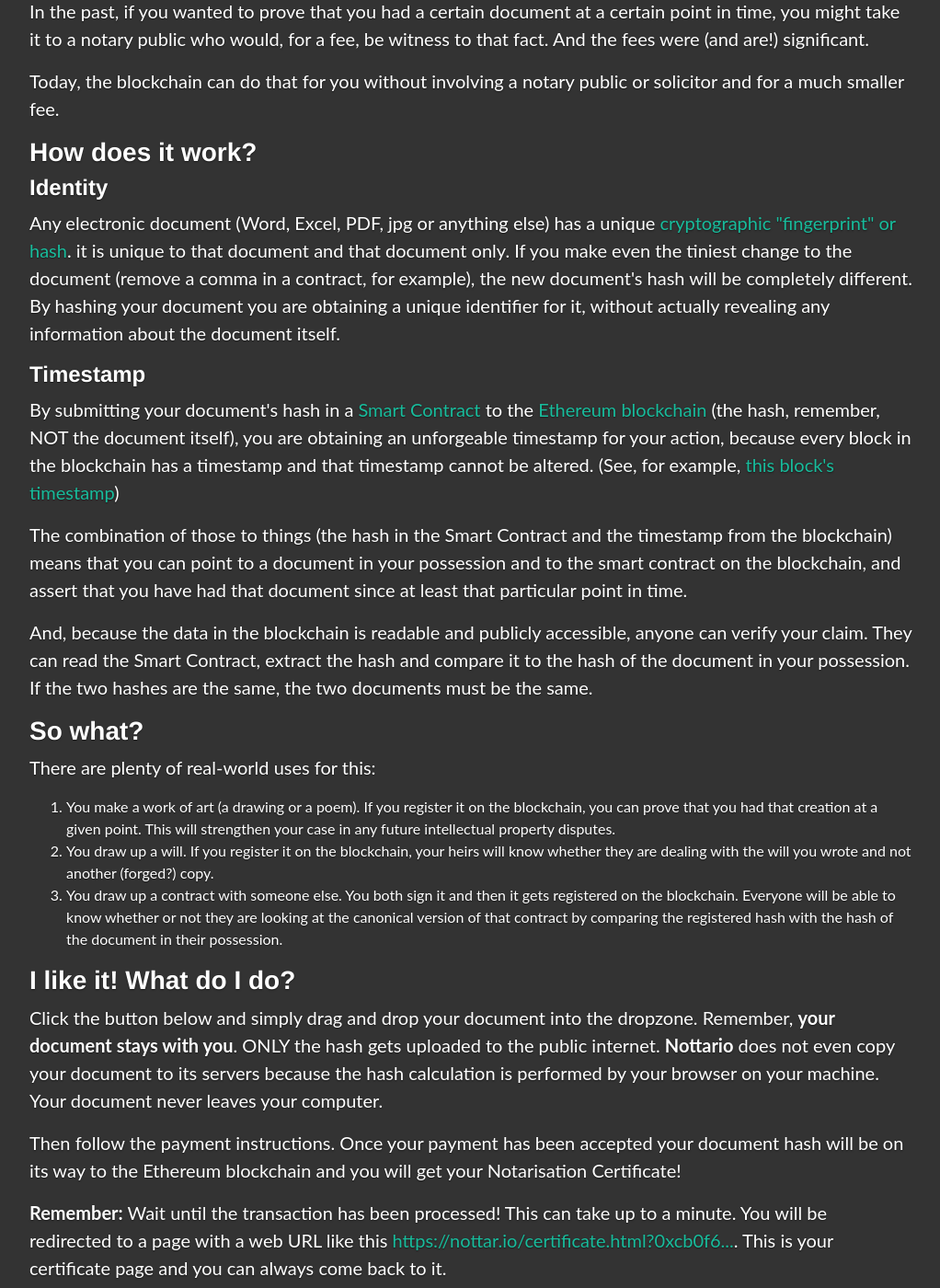
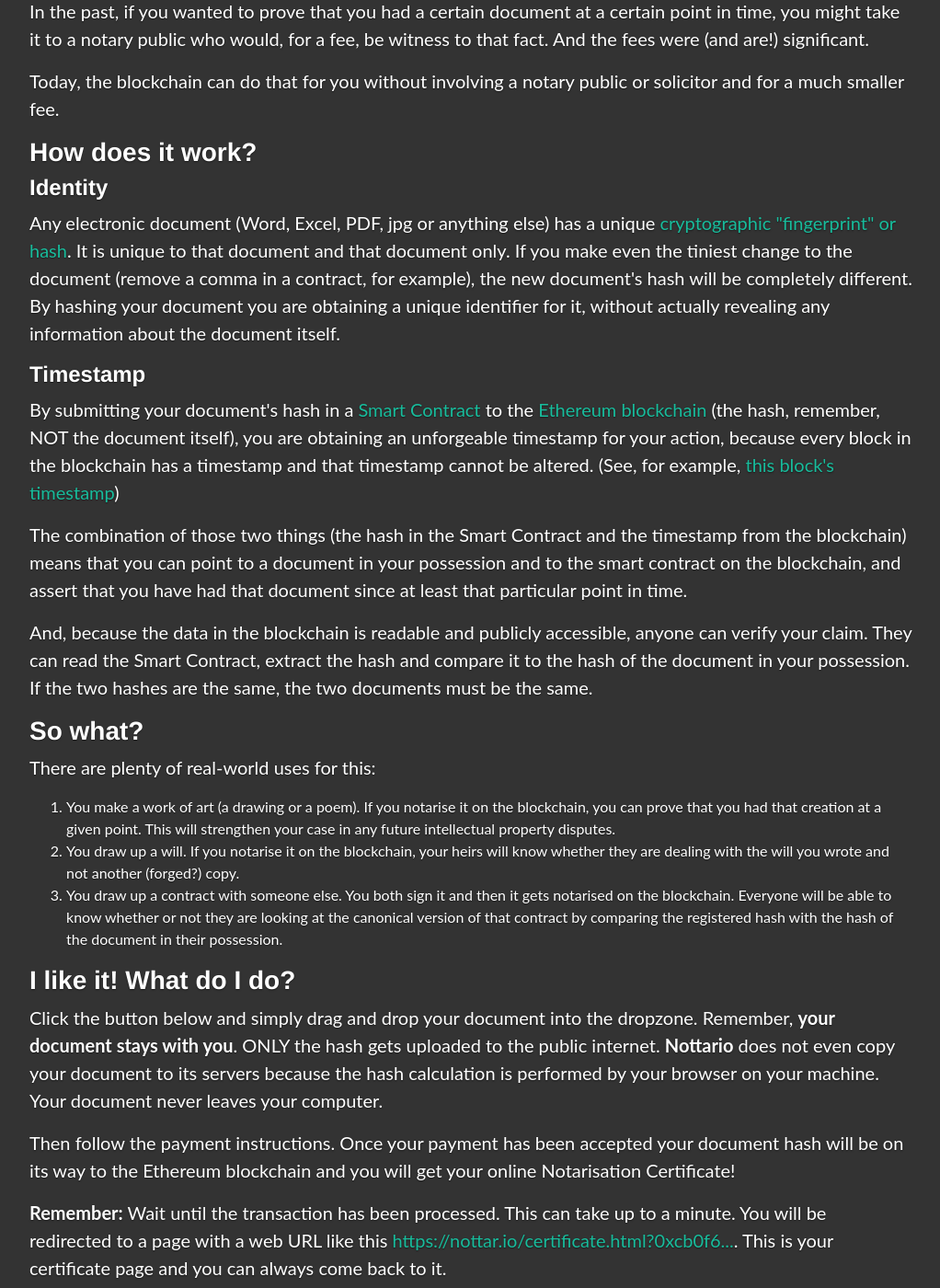
Before and after one commit to danmermel/nottariofront, a Jekyll site: the page built from about.html, in a window 1280 px wide and 1400 px high, scrolled down 427 px. Shown: the whole window at 92% size, without its empty margins (128-1150 px from the left). Built offline with Jekyll 4.4.1, drawn with Linux system fonts in a browser that asks for light colours; nearby versions of some CDN libraries.

Commit message:
feedback changes

```diff
--- a/about.html
+++ b/about.html
@@ -13,23 +13,23 @@
     <p>Today, the blockchain can do that for you without involving a notary public or solicitor and for a much smaller fee.</p>
     <h3> How does it work?</h3>
     <h4>Identity</h4>
-    <p>Any electronic document (Word, Excel, PDF, jpg or anything else) has a unique <a href="https://en.wikipedia.org/wiki/Cryptographic_hash_function" target="_new">cryptographic "fingerprint" or hash</a>. it is unique to that document and that document only. If you make even the tiniest change to the document (remove a comma in a contract, for example), the new document's hash will be completely different. By hashing your document you are obtaining a unique identifier for it, without actually revealing any information about the document itself.</p>
+    <p>Any electronic document (Word, Excel, PDF, jpg or anything else) has a unique <a href="https://en.wikipedia.org/wiki/Cryptographic_hash_function" target="_new">cryptographic "fingerprint" or hash</a>. It is unique to that document and that document only. If you make even the tiniest change to the document (remove a comma in a contract, for example), the new document's hash will be completely different. By hashing your document you are obtaining a unique identifier for it, without actually revealing any information about the document itself.</p>
     <h4>Timestamp</h4>
     <p>By submitting your document's hash in a <a href="https://en.wikipedia.org/wiki/Smart_contract" target="_new">Smart Contract</a> to the <a href="ethereum.html">Ethereum blockchain</a> (the hash, remember, NOT the document itself), you are obtaining an unforgeable timestamp for your action, because every block in the blockchain has a timestamp and that timestamp cannot be altered.  (See, for example, <a href="https://etherscan.io/block/3907186" target="_new">this block's timestamp</a>)</p>
-    <p>The combination of those to things (the hash in the Smart Contract and the timestamp from the blockchain) means that you can point to a document in your possession and to the smart contract on the blockchain, and assert that you have had that document since at least that particular point in time.</p>
+    <p>The combination of those two things (the hash in the Smart Contract and the timestamp from the blockchain) means that you can point to a document in your possession and to the smart contract on the blockchain, and assert that you have had that document since at least that particular point in time.</p>
     <p>And, because the data in the blockchain is readable and publicly accessible, anyone can verify your claim. They can read the Smart Contract, extract the hash and compare it to the hash of the document in your possession. If the two hashes are the same, the two documents must be the same.
     <h3>So what?</h3>
     <p>There are plenty of real-world uses for this:
       <ol>
-        <li>You make a work of art (a drawing or a poem). If you register it on the blockchain, you can prove that you had that creation at a given point. This will strengthen your case in any future intellectual property disputes.</li>
-        <li>You draw up a will. If you register it on the blockchain, your heirs will know whether they are dealing with the will you wrote and not another (forged?) copy.</li>
-        <li>You draw up a contract with someone else. You both sign it and then it gets registered on the blockchain. Everyone will be able to know whether or not they are looking at the canonical version of that contract by comparing the registered hash with the hash of the document in their possession. </li>
+        <li>You make a work of art (a drawing or a poem). If you notarise it on the blockchain, you can prove that you had that creation at a given point. This will strengthen your case in any future intellectual property disputes.</li>
+        <li>You draw up a will. If you notarise it on the blockchain, your heirs will know whether they are dealing with the will you wrote and not another (forged?) copy.</li>
+        <li>You draw up a contract with someone else. You both sign it and then it gets notarised on the blockchain. Everyone will be able to know whether or not they are looking at the canonical version of that contract by comparing the registered hash with the hash of the document in their possession. </li>
       </ol>
     </p>
  	<h3>I like it! What do I do?</h3>
  	<p>Click the button below and simply drag and drop your document into the dropzone. Remember, <strong>your document stays with you</strong>. ONLY the hash gets uploaded to the public internet. <strong>Nottario</strong>  does not even copy your document to its servers because the hash calculation is performed by your browser on your machine. Your document never leaves your computer.</p>
- 	<p>Then follow the payment instructions. Once your payment has been accepted your document hash will be on its way to the Ethereum blockchain and you will get your Notarisation Certificate!</p>
-	<p><strong>Remember:</strong> Wait until the transaction has been processed! This can take up to a minute. You will be redirected to a page with a web URL like this <a href="https://nottar.io/certificate.html?0xcb0f6959b2d53a4c9e5fb7471d25725acc9d38da">https://nottar.io/certificate.html?0xcb0f6...</a>. This is your certificate page and you can always come back to it.</p>
+ 	<p>Then follow the payment instructions. Once your payment has been accepted your document hash will be on its way to the Ethereum blockchain and you will get your online Notarisation Certificate!</p>
+	<p><strong>Remember:</strong> Wait until the transaction has been processed. This can take up to a minute. You will be redirected to a page with a web URL like this <a href="https://nottar.io/certificate.html?0xcb0f6959b2d53a4c9e5fb7471d25725acc9d38da">https://nottar.io/certificate.html?0xcb0f6...</a>. This is your certificate page and you can always come back to it.</p>
 	<p>The last bit of that web URL is the address of your Smart Contract on the blockchain. Keep a note of it. Even if we go out of business you will always be able to access the Smart Contract. <a href="forever.html">This page</a> gives you more details on how to do that.</p>
   </div>
 </div>
--- a/assets/js/nottario.js
+++ b/assets/js/nottario.js
@@ -39,7 +39,7 @@
       app.hash = d;
       console.log("hash is " + app.hash);
       var url = 'pay.html?name='+encodeURIComponent(app.name);
-      url += '&lastModified='+encodeURIComponent(app.lastModified);
+      url += '&lastModified='+encodeURIComponent(new Date(app.lastModified));
       url += '&size='+encodeURIComponent(app.size);
       url += '&type='+encodeURIComponent(app.type);
       url += '&hash='+encodeURIComponent(app.hash);
--- a/security.html
+++ b/security.html
@@ -12,10 +12,10 @@
     <li>The document's size</li>
     <li>The document's type</li>
     <li>The document's last modified date</li>
-    <li>The document's cryptographic hash (the thing that distinguishes from every other document in the world)</li>
+    <li>The document's cryptographic hash (the thing that distinguishes it from every other document in the world)</li>
   </ul>
   <li>Nottario <strong>does not</strong> keep any copies of your document. In fact, when you submit a document for hashing, the hashing process happens on your computer (this is known as "client-side"). So your document never even leaves your computer or gets sent anywhere. Only the metadata above is transmitted to our servers and then to the blockchain.</li>
-  <li>Nottario <strong>does not</strong> keep any payment details. All payments are collected using <a href="https://stripe.com" target="_new">Stripe</a>, which is an industry leader in online payments and has high levels of security. We will get your email address as part of the payment and will use it to send you information about your notarisation</li>
+  <li>Nottario <strong>does not</strong> keep any payment details. All payments are collected using <a href="https://stripe.com" target="_new">Stripe</a>, which is an industry leader in online payments and has high levels of security.</li>
 </ol>
 <div class="text-center">
   <a href="index.html" class="btn btn-secondary btn-lg">Notarise Now</a>
--- a/success.html
+++ b/success.html
@@ -3,7 +3,7 @@
 title: Payment Success
 ---
   <h1>{{ page.title }}</h1>
-  <p>We have received your payment and have queued the details of your document for submission to the Ethereum blockchain.</p>
+  <p>We have received your payment and have queued the details of your document for submission to the <a href="ethereum.html">Ethereum blockchain.</a></p>
   <p>This process could take a few minutes. You can leave this page open or come back to it at any time. When your submission has been processed we will redirect you to your Notarisation Certificate.</p>
   <p>If you want to <a href="contact.html"> contact us</a>, please make sure you include your submission id below.</p>
 
```
Also changed, not shown: other parts of security.html (+1 -1 lines), certificate.html (+9 -8 lines), forever.html (+16 -12 lines).
